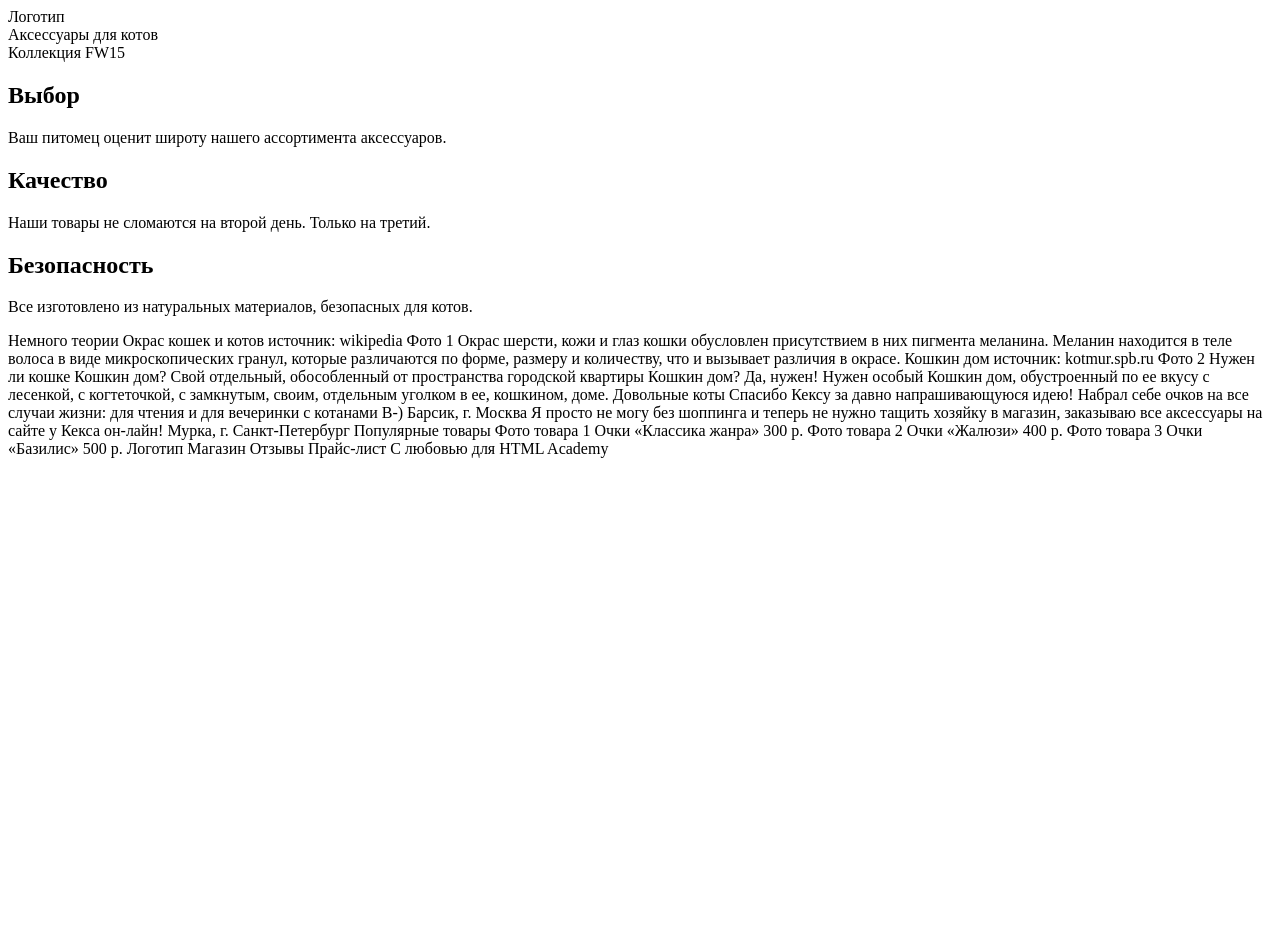
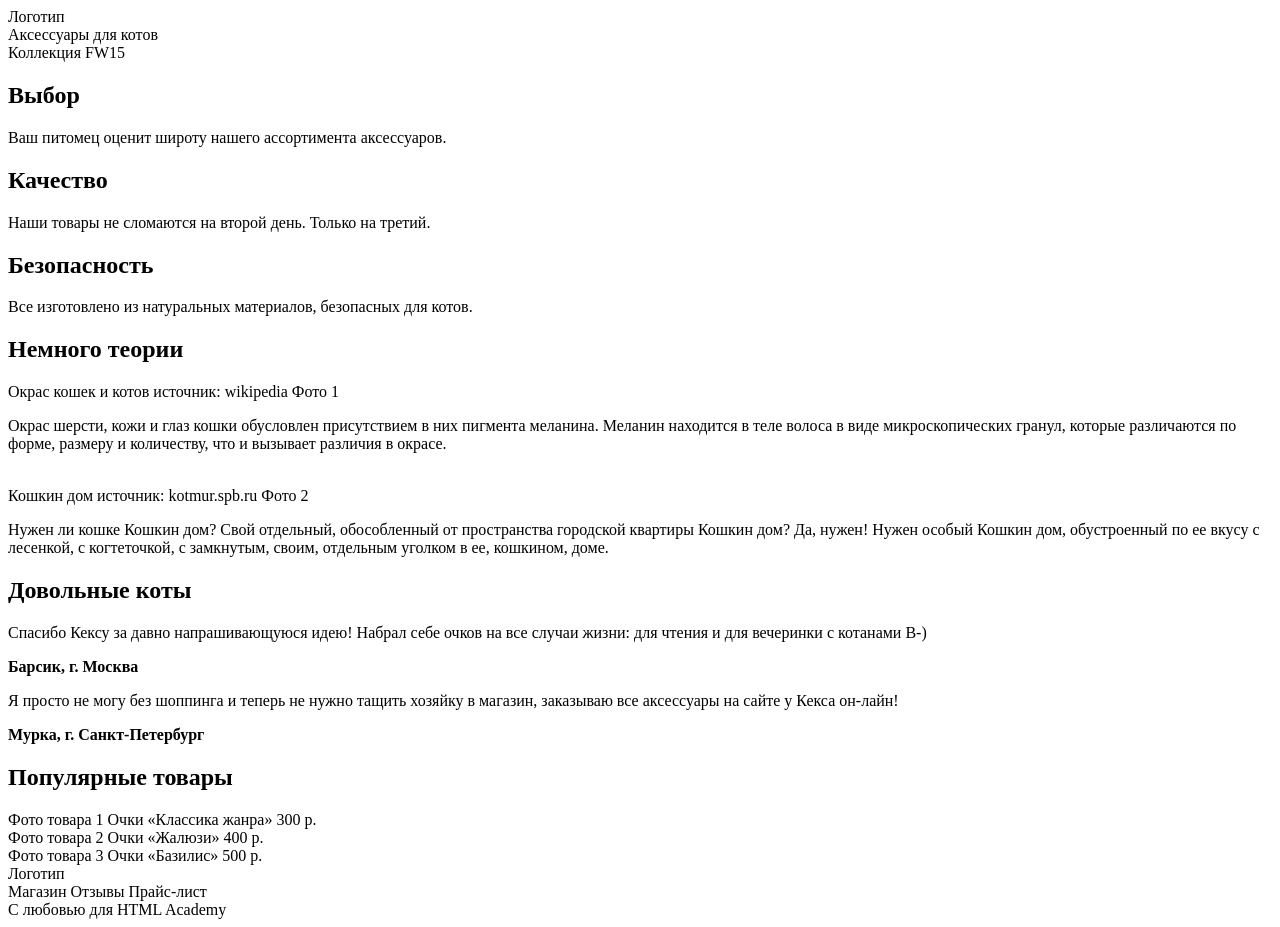
Before and after one commit to Gooddaytoday2/Ketsby, a plain HTML site: page index.html in a window 1280 px wide. Before the commit the page ends 800 px from the top, so only its background shows below. Drawn offline with Linux system fonts and the light colour scheme.

Commit message:
feat: New roadmap

```diff
--- a/index.html
+++ b/index.html
@@ -1,7 +1,6 @@
 <!DOCTYPE HTML>
 <html>
   <body>
-
     <div class="page-header">
         <div class="header-top">Логотип</div>
         <div class="promo">Аксессуары для котов<br> Коллекция FW15</div>
@@ -20,51 +19,61 @@
             <p>Все изготовлено из натуральных материалов, безопасных для котов.</p>
         </div>
     </div>
-
-
-    Немного теории
+    <div class="cat-reference">
+        <h2>Немного теории</h2>
 
     Окрас кошек и котов
     источник: wikipedia
     Фото 1
-    Окрас шерсти, кожи и глаз кошки обусловлен присутствием в них пигмента меланина. Меланин находится в теле волоса в виде микроскопических гранул, которые различаются по форме, размеру и количеству, что и вызывает различия в окрасе.
-
+        <p>Окрас шерсти, кожи и глаз кошки обусловлен присутствием в них пигмента меланина. Меланин находится в теле волоса в виде микроскопических гранул, которые различаются по форме, размеру и количеству, что и вызывает различия в окрасе.</p>
+        <br>
     Кошкин дом
     источник: kotmur.spb.ru
     Фото 2
-    Нужен ли кошке Кошкин дом? Свой отдельный, обособленный от пространства городской квартиры Кошкин дом? Да, нужен! Нужен особый Кошкин дом, обустроенный по ее вкусу с лесенкой, с когтеточкой, с замкнутым, своим, отдельным уголком в ее, кошкином, доме.
-
-
-    Довольные коты
-
-    Спасибо Кексу за давно напрашивающуюся идею! Набрал себе очков на все случаи жизни: для чтения и для вечеринки с котанами B-)
-    Барсик, г. Москва
-
-    Я просто не могу без шоппинга и теперь не нужно тащить хозяйку в магазин, заказываю все аксессуары на сайте у Кекса он-лайн!
-    Мурка, г. Санкт-Петербург
-
-
-    Популярные товары
-
+        <p>Нужен ли кошке Кошкин дом? Свой отдельный, обособленный от пространства городской квартиры Кошкин дом? Да, нужен! Нужен особый Кошкин дом, обустроенный по ее вкусу с лесенкой, с когтеточкой, с замкнутым, своим, отдельным уголком в ее, кошкином, доме.</p>
+    </div>
+    <div class="reviews">
+        <h2>Довольные коты</h2>
+        <div class="reviews-list">
+            <p>Спасибо Кексу за давно напрашивающуюся идею! Набрал себе очков на все случаи жизни: для чтения и для вечеринки с котанами B-)</p>
+            <strong>Барсик, г. Москва</strong>
+            <br>
+            <p>Я просто не могу без шоппинга и теперь не нужно тащить хозяйку в магазин, заказываю все аксессуары на сайте у Кекса он-лайн!</p>
+            <strong>Мурка, г. Санкт-Петербург</strong>
+        </div>
+    </div>
+    <div class="popular-and-price">
+        <h2>Популярные товары</h2>
+        <div class="popular-items">
+            <div class="catalog-item">
                 Фото товара 1
                 Очки «Классика жанра»
                 300 р.
-
+            </div>
+            <div class="catalog-item">
                 Фото товара 2
                 Очки «Жалюзи»
                 400 р.
-
+            </div>
+            <div class="catalog-item">
                 Фото товара 3
                 Очки «Базилис»
                 500 р.
-
-
+            </div>
+        </div>
+    </div>
+    <div class="page-footer">
+        <div class="footer-top">
             Логотип
-
+        </div>
+        <div class="footer-middle">
             Магазин
             Отзывы
             Прайс-лист
-
+        </div>
+        <div class="footer-bottom">
             С любовью для HTML Academy
+        </div>
+    </div>
   </body>
 </html>
```
Lines whose indentation alone changed are shown as unchanged.
